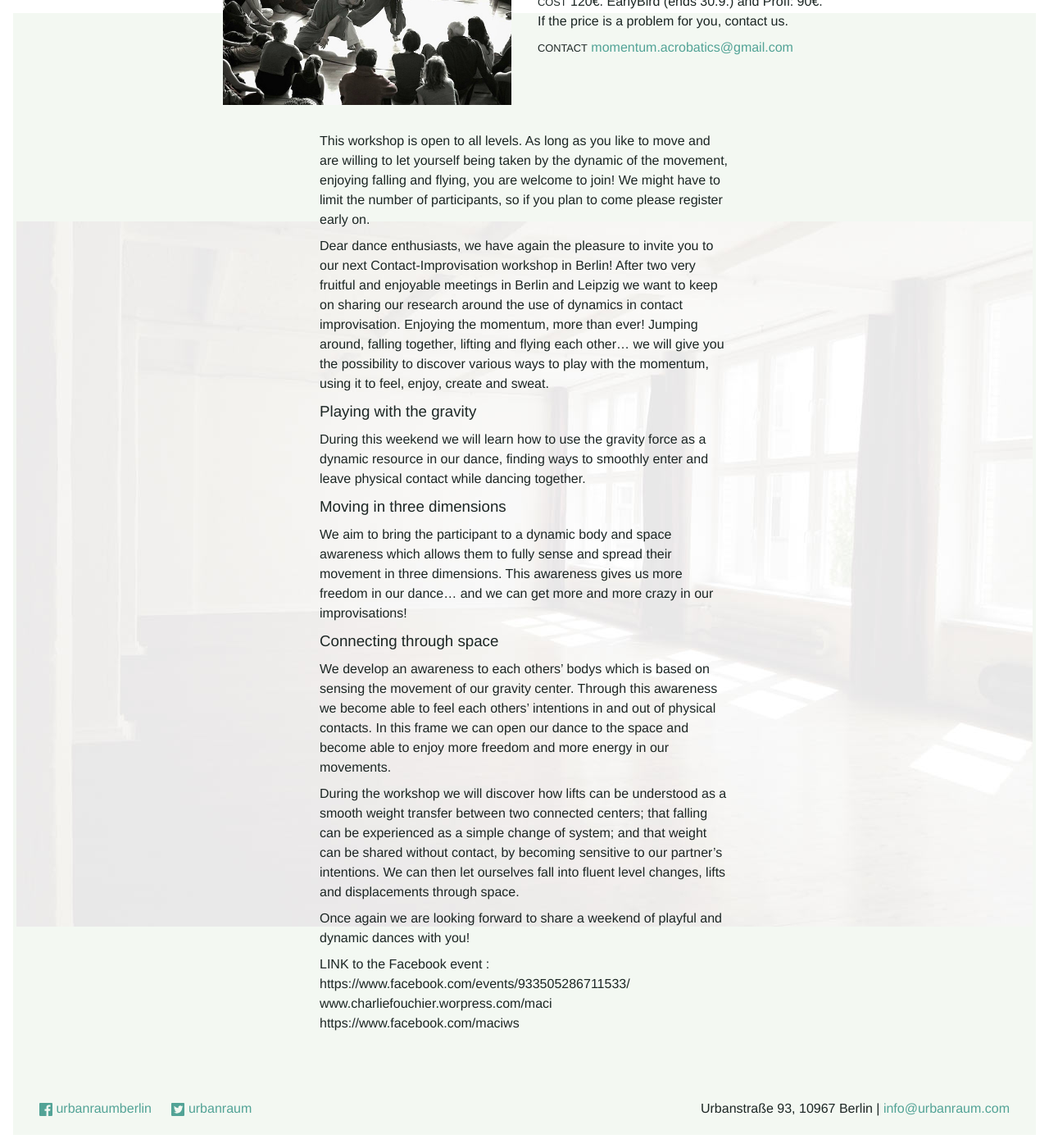
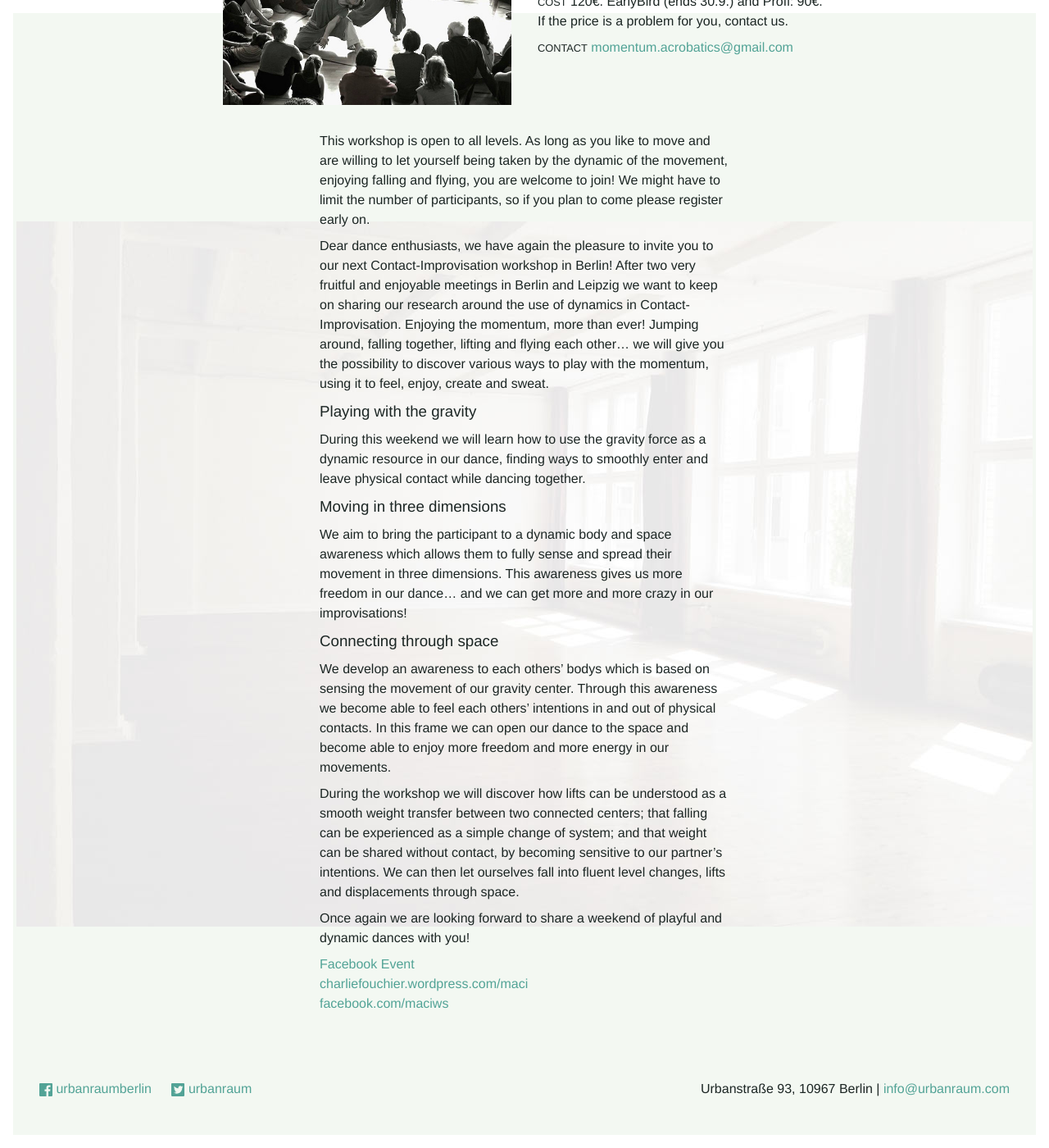
Before and after one commit to Kriesse/urbanraum, a Jekyll site: the page built from workshops/_posts/2015-08-01-momentum-acrobatics.md, in a window 1280 px wide and 1400 px high, scrolled down 392 px. Shown: the whole window at 82% size. Built offline with Jekyll 4.4.1, drawn with Linux system fonts in a browser that asks for light colours; nearby versions of some CDN libraries.

Commit message:
add links

```diff
--- a/workshops/_posts/2015-08-01-momentum-acrobatics.md
+++ b/workshops/_posts/2015-08-01-momentum-acrobatics.md
@@ -30,7 +30,7 @@ description_en: "<p>This workshop is open to all levels. As long as you like to
 We might have to limit the number of participants, so if you plan to come please register early on.
 </p>
 <p>
-Dear dance enthusiasts, we have again the pleasure to invite you to our next Contact-Improvisation workshop in Berlin! After two very fruitful and enjoyable meetings in Berlin and Leipzig we want to keep on sharing our research around the use of dynamics in contact improvisation. Enjoying the momentum, more than ever!
+Dear dance enthusiasts, we have again the pleasure to invite you to our next Contact-Improvisation workshop in Berlin! After two very fruitful and enjoyable meetings in Berlin and Leipzig we want to keep on sharing our research around the use of dynamics in Contact-Improvisation. Enjoying the momentum, more than ever!
 Jumping around, falling together, lifting and flying each other… we will give you the possibility to discover various ways to play with the momentum, using it to feel, enjoy, create and sweat.
 </p>
 <p>
@@ -54,11 +54,14 @@ During the workshop we will discover how lifts can be understood as a smooth wei
 <p>
 Once again we are looking forward to share a weekend of playful and dynamic dances with you!
 </p>
-
-
-LINK to the Facebook event : https://www.facebook.com/events/933505286711533/
-www.charliefouchier.worpress.com/maci
-https://www.facebook.com/maciws"
+<p>
+  <a href='https://www.facebook.com/events/933505286711533/'>Facebook Event</a>
+  <br>
+  <a href='http://www.charliefouchier.wordpress.com/maci'>charliefouchier.wordpress.com/maci</a>
+  <br>
+  <a href='https://www.facebook.com/maciws'>facebook.com/maciws</a>
+</p>
+"
 
 description_de: "nicht verfügbar"
 
```
